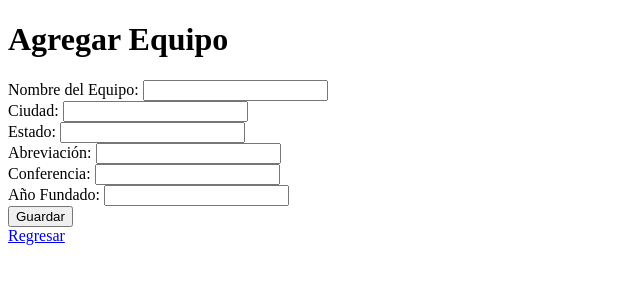
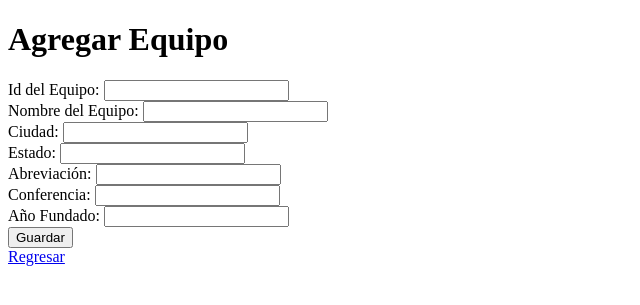
Before and after one commit to LuisHiram99/nba_app, a Flask app: page /create in a window 1280 px wide. Shown: the top 305 px of the page, without its empty margins (0-640 px from the left). Run offline with Flask 3, Linux system fonts and the light colour scheme.

Commit message:
Se cambio form.html para poder añadir IdEquipo

```diff
--- a/templates/form.html
+++ b/templates/form.html
@@ -1,12 +1,20 @@
+<label>Id del Equipo:</label>
+<input type="number" name="IdEquipo" value="{{ equipo.id_equipo if equipo else '' }}"><br>
+
 <label>Nombre del Equipo:</label>
 <input type="text" name="NombreEquipo" value="{{ equipo.NombreEquipo if equipo else '' }}"><br>
+
 <label>Ciudad:</label>
 <input type="text" name="Ciudad" value="{{ equipo.Ciudad if equipo else '' }}"><br>
+
 <label>Estado:</label>
 <input type="text" name="Estado" value="{{ equipo.Estado if equipo else '' }}"><br>
+
 <label>Abreviación:</label>
 <input type="text" name="Abbrev" value="{{ equipo.Abbrev if equipo else '' }}"><br>
+
 <label>Conferencia:</label>
 <input type="text" name="Conferencia" value="{{ equipo.Conferencia if equipo else '' }}"><br>
+
 <label>Año Fundado:</label>
 <input type="number" name="AnioFundado" value="{{ equipo.AnioFundado if equipo else '' }}"><br>
```
